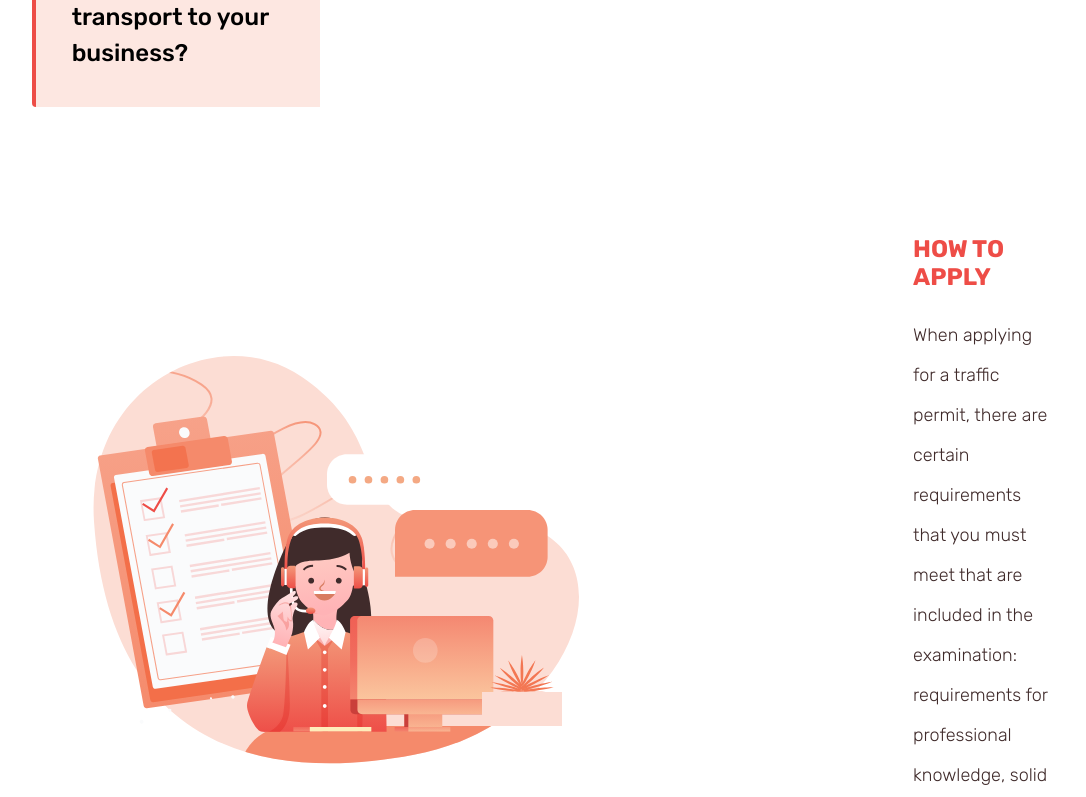
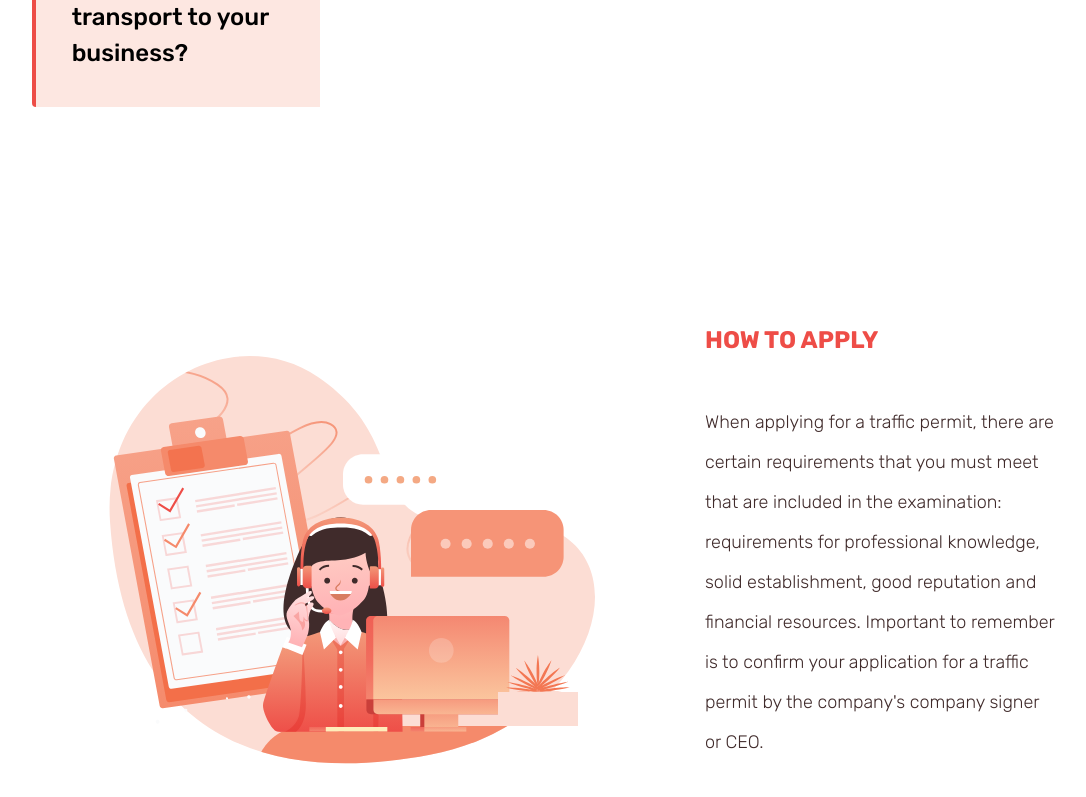
Before and after one commit to laurentiucm22/projectTrafico, a React (Create React App) app: page / in a window 1280 px wide. Shown: the part 2000-2797 px from the top of the page, without its empty margins (160-1246 px from the left). Built offline with nearby package versions, Linux system fonts and the light colour scheme.

Commit message:
How To and About section are responsive

```diff
--- a/src/components/About/About.css
+++ b/src/components/About/About.css
@@ -3,3 +3,11 @@
   display: flex;
   justify-content: space-between;
 }
+
+@media (max-width: 1200px) {
+  .about {
+    flex-direction: column;
+    align-items: center;
+    padding-top: 0;
+  }
+}
--- a/src/components/About/AboutDesc.css
+++ b/src/components/About/AboutDesc.css
@@ -40,3 +40,12 @@
   line-height: 2.25rem;
   padding: 1.5em 1.5em;
 }
+
+@media (max-width: 1200px) {
+  .col-one {
+    padding-bottom: 3em;
+  }
+  .row-one__description {
+    max-width: 70%;
+  }
+}
--- a/src/components/Home/HomeBtn.css
+++ b/src/components/Home/HomeBtn.css
@@ -16,6 +16,7 @@
   transition: background-color 200ms ease-in-out;
   display: flex;
   align-items: center;
+  font-weight: 700;
 }
 
 .home-btn:hover {
--- a/src/components/HowTo/HowTo.css
+++ b/src/components/HowTo/HowTo.css
@@ -4,3 +4,10 @@
   margin: 0 auto;
   display: flex;
 }
+
+@media (max-width: 1200px) {
+  .how-to {
+    width: 70%;
+    flex-direction: column-reverse;
+  }
+}
--- a/src/components/HowTo/HowToDesc.css
+++ b/src/components/HowTo/HowToDesc.css
@@ -4,11 +4,11 @@
   font-size: 1.5rem;
   text-transform: uppercase;
   color: var(--clr-accent);
-  padding-bottom: 1em;
+  padding-bottom: 2em;
 }
 
 .col-unu {
-  margin-left: 14em;
+  margin-left: 13em;
   align-self: center;
 }
 .row-description {
@@ -16,7 +16,22 @@
   font-family: var(--ff-rubik);
   font-weight: 300;
   font-size: 1.125rem;
-  max-width: 550px;
   line-height: 2.5rem;
   padding-bottom: 3.7em;
+  padding-right: 13em;
 }
+
+@media (max-width: 1600px) {
+  .col-unu {
+    margin-left: 0em;
+    align-self: center;
+  }
+  .row-description {
+    padding-right: 0em;
+  }
+}
+@media (max-width: 1200px) {
+  .row-description {
+    padding-bottom: 0em;
+  }
+}
--- a/src/components/HowTo/HowToImg.css
+++ b/src/components/HowTo/HowToImg.css
@@ -1,3 +1,8 @@
 .second-img {
-  margin-left: 4em;
+  margin-left: 5em;
 }
+@media (max-width: 1200px) {
+  .second-img {
+    margin-left: 2em;
+  }
+}
```
